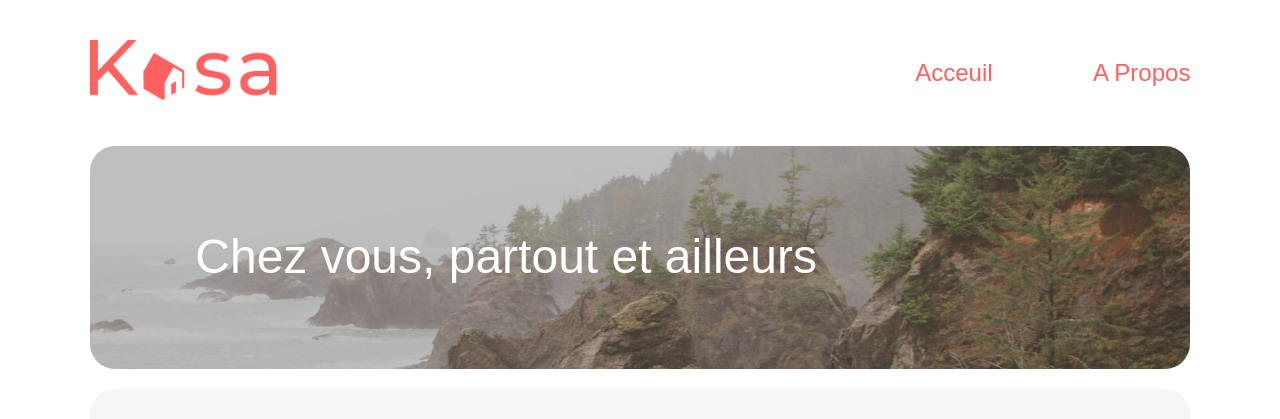
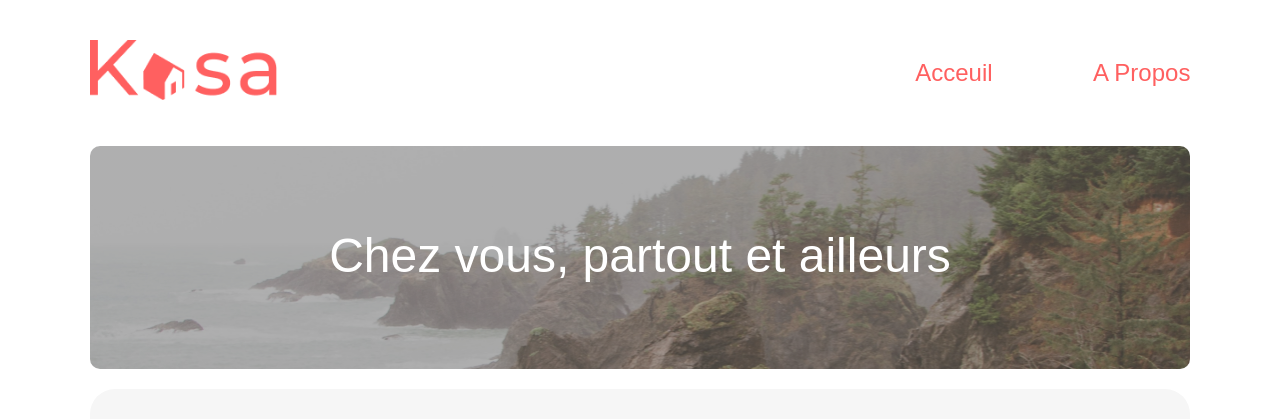
Before and after one commit to HUGO-KAI/Projet-7-Kasa, a React (Create React App) app: page / in a window 1280 px wide. Shown: the top 419 px of the page. Built offline with nearby package versions, Linux system fonts and the light colour scheme.

Commit message:
mise en page

```diff
--- a/src/components/Banner/Banner.css
+++ b/src/components/Banner/Banner.css
@@ -4,42 +4,36 @@
   margin: auto auto;
   margin-bottom: 20px;
   position: relative;
+  background-image: linear-gradient(rgba(55, 55, 56, 0.4), rgba(55, 55, 56, 0.4)), url("../../assets/Banner.png");
+  background-size: cover;
+  border-radius: 10px;
 }
-@media screen and (min-width: 780px) {
+@media screen and (min-width: 1080px) {
   .BannerContainer {
     height: 223px;
     width: 100%;
-  }
-}
-.BannerContainer img {
-  object-fit: cover;
-  height: 100%;
-  filter: brightness(75%);
-  border-radius: 10px;
-}
-@media screen and (min-width: 780px) {
-  .BannerContainer img {
-    border-radius: 25px;
+    background-image: linear-gradient(rgba(55, 55, 56, 0.4), rgba(55, 55, 56, 0.4)), url("../../assets/D-banner.png");
   }
 }
 .BannerContainer h1 {
   color: #FFFFFF;
   position: absolute;
-  left: 9.6%;
-  right: 32.53%;
-  top: 20.04%;
-  bottom: 80.05%;
+  top: 18%;
+  padding-left: 20px;
+  width: 217px;
   font-size: 24px;
   font-weight: 500;
   line-height: 24px;
   letter-spacing: 0em;
   text-align: left;
 }
-@media screen and (min-width: 768px) {
+@media screen and (min-width: 1080px) {
   .BannerContainer h1 {
-    display: flex;
-    flex-direction: row;
-    width: 80%;
+    width: 100%;
+    padding-left: 0px;
+    text-align: center;
+    top: 34%;
+    margin: auto auto;
     font-size: 3rem;
     line-height: 142.6%;
   }
--- a/src/components/Banner/Banner.jsx
+++ b/src/components/Banner/Banner.jsx
@@ -4,7 +4,6 @@ import './Banner.scss'
 const Banner = ({ image, text }) => {
   return (
     <div className="BannerContainer">
-      <img src={image} alt="" />
       {text ? <h1>{text}</h1> : null}
     </div>
   );
--- a/src/components/Banner/Banner.scss
+++ b/src/components/Banner/Banner.scss
@@ -4,37 +4,33 @@
     margin:auto auto;
     margin-bottom:20px;
     position:relative;
-
-    @media screen and (min-width:780px) {
+    background-image: linear-gradient(rgba(55, 55, 56, 0.4), rgba(55, 55, 56, 0.4)),
+                      url("../../assets/Banner.png");
+    background-size: cover;
+    border-radius: 10px;
+    @media screen and (min-width:1080px) {
       height: 223px;
       width:100%;
-    }
-    img{
-      object-fit: cover;
-      height: 100%;
-      filter:brightness(75%);
-      border-radius:10px;
-      @media screen and (min-width:780px) {
-        border-radius: 25px;
-      }
+      background-image: linear-gradient(rgba(55, 55, 56, 0.4), rgba(55, 55, 56, 0.4)),
+                        url("../../assets/D-banner.png");
     }
       h1{
       color:#FFFFFF;
       position:absolute;
-      left: 9.6%;
-      right: 32.53%;
-      top: 20.04%;
-      bottom: 80.05%;
+      top:18%;
+      padding-left: 20px;
+      width:217px;
       font-size: 24px;
       font-weight: 500;
       line-height: 24px;
       letter-spacing: 0em;
       text-align: left;
-      @media screen and (min-width:768px) {
-        display: flex;
-        flex-direction: row;
-        width: 80%;
-
+      @media screen and (min-width:1080px) {
+        width: 100%;
+        padding-left: 0px;
+        text-align: center;
+        top:34%;
+        margin: auto auto;
         font-size: 3rem;
         line-height: 142.6%;
       }
```
Also changed, not shown: src/components/Header/Header.css (+4 -4 lines), src/components/Header/Header.scss (+4 -4 lines), 1 other file (tests, documents, lock files or other folders).
